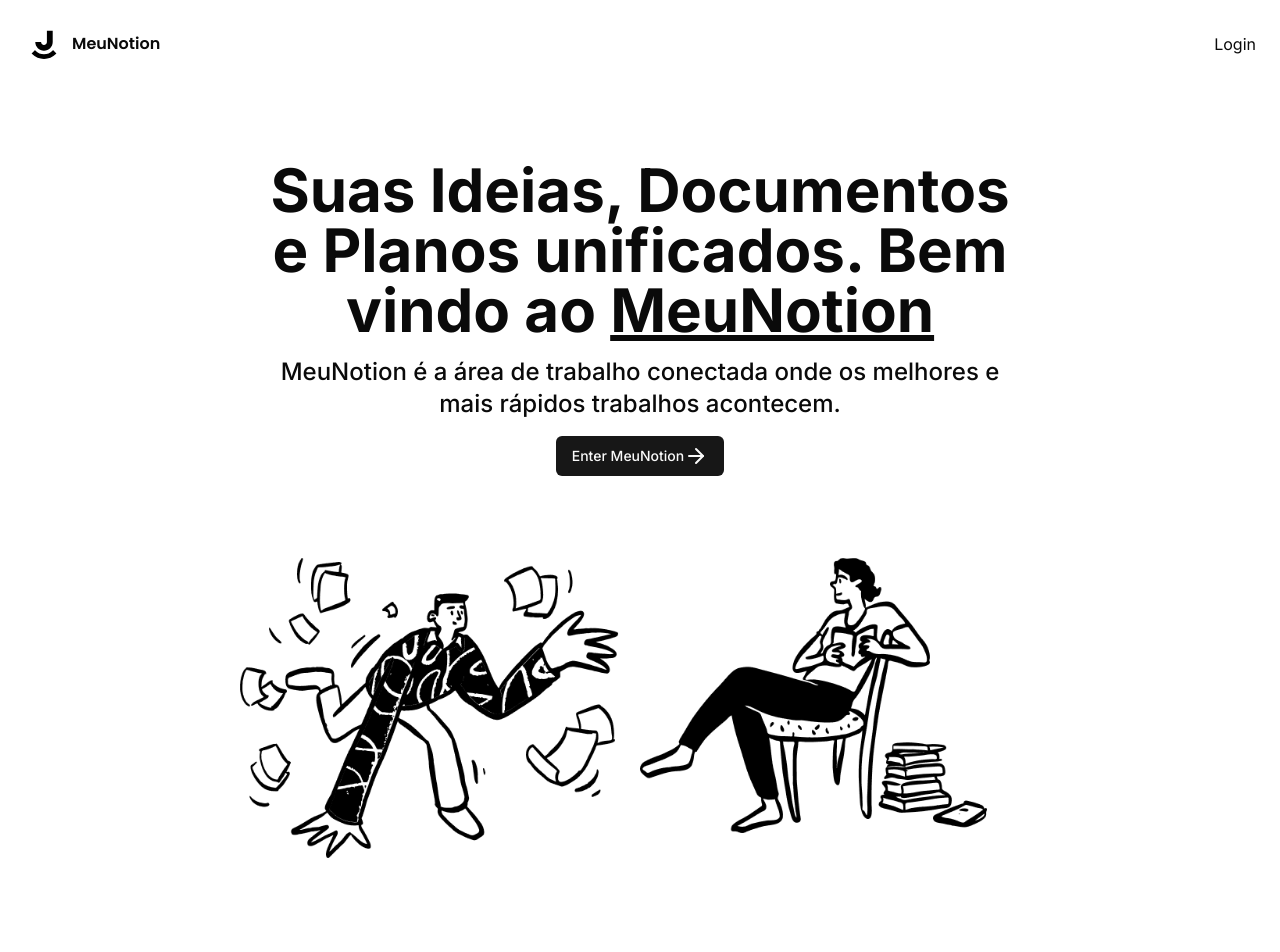
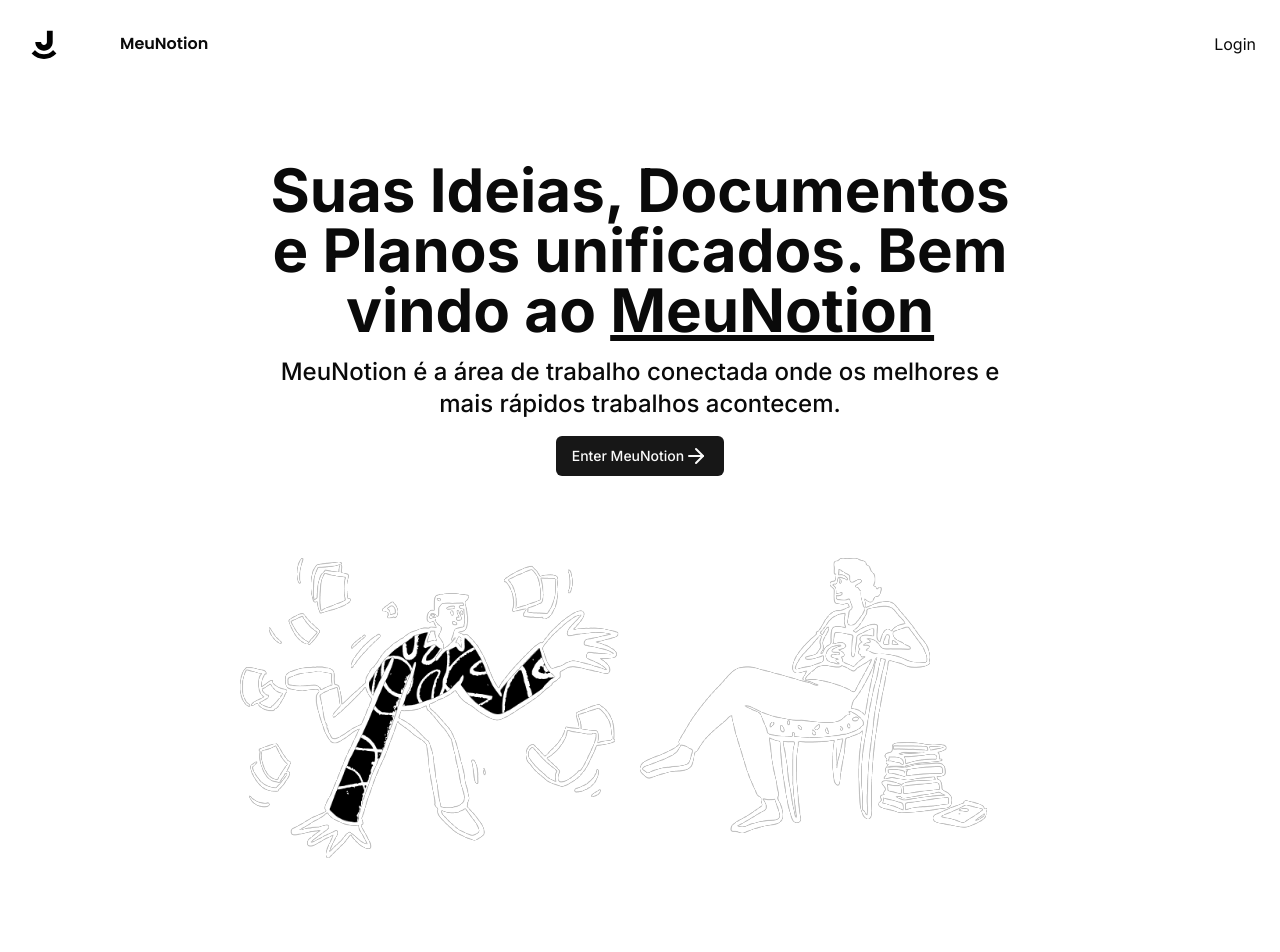
Before and after one commit to aursouza/notionclone, a Next.js app: page / in a window 1280 px wide. Shown: the top 952 px of the page. Built offline with nearby package versions, Linux system fonts and the light colour scheme.

Commit message:
fix: fix images to theme dark

```diff
--- a/app/(home)/_components/heroes.tsx
+++ b/app/(home)/_components/heroes.tsx
@@ -9,7 +9,13 @@ export const Heroes = () => {
             src="/documents.png"
             alt="Documents"
             fill
-            className="object-contain"
+            className="object-contain dark:hidden"
+          />
+          <Image
+            src="/documents-dark.png"
+            alt="Documents"
+            fill
+            className="object-contain light:hidden"
           />
         </div>
         <div className="relative h-[400px] w-[400px] hidden md:block">
@@ -17,7 +23,13 @@ export const Heroes = () => {
             src="/reading.png"
             alt="Reading"
             fill
-            className="object-contain"
+            className="object-contain dark:hidden"
+          />
+          <Image
+            src="/reading-dark.png"
+            alt="Reading"
+            fill
+            className="object-contain light:hidden"
           />
         </div>
       </div>
--- a/app/(home)/_components/logo.tsx
+++ b/app/(home)/_components/logo.tsx
@@ -10,7 +10,20 @@ const font = Poppins({
 export const Logo = () => {
   return (
     <div className="hidden md:flex items-center gap-x-2">
-      <Image src="/logo.svg" alt="Logo" height="40" width="40" />
+      <Image
+        src="/logo.svg"
+        alt="Logo"
+        height="40"
+        width="40"
+        className="dark:hidden"
+      />
+      <Image
+        src="/logo-dark.svg"
+        alt="Logo"
+        height="40"
+        width="40"
+        className="light:hidden"
+      />
       <p className={cn('font-semibold', font.className)}>MeuNotion</p>
     </div>
   )
```
Also changed, not shown: public/logo-dark.svg (renamed from public/logo-dark-2.svg).
